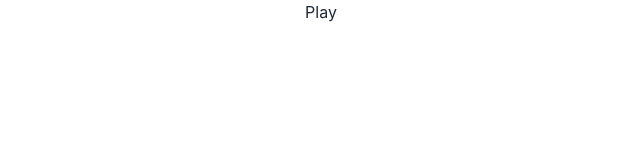
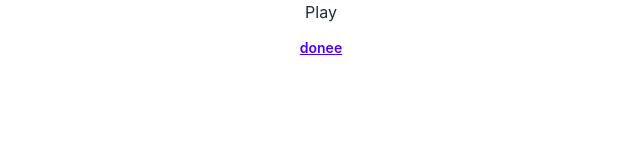
Before and after one commit to 2024-spring-adv-fe/tca-swiftball, a React (Create React App) app: page /play in a window 1280 px wide. Shown: the top 160 px of the page, without its empty margins (319-959 px from the left). Built offline with nearby package versions, Linux system fonts and the light colour scheme.

Commit message:
Initial navigation

```diff
--- a/src/Home.tsx
+++ b/src/Home.tsx
@@ -1,8 +1,18 @@
+import { useNavigate } from 'react-router-dom';
+
+
 export const Home = () => {
+    const nav = useNavigate();
+
     return (
         <>
             <h3>Home</h3>
-            <button className="btn btn-secondary">Play</button>
+            <button
+                className="btn btn-secondary"
+                onClick={() => nav('/setup')}
+            >
+                Play
+            </button>
         </>
     );
 };
--- a/src/Play.tsx
+++ b/src/Play.tsx
@@ -1,7 +1,17 @@
+import { useNavigate } from 'react-router-dom';
+
 export const Play = () => {
+    const nav = useNavigate();
+
     return (
         <>
             <h3>Play</h3>
+            <button
+                className="btn btn-link"
+                onClick={() => nav('/')}
+            >
+                donee
+            </button>
         </>
     );
 };
--- a/src/Setup.tsx
+++ b/src/Setup.tsx
@@ -1,8 +1,17 @@
+import { useNavigate } from 'react-router-dom';
+
 export const Setup = () => {
+    const nav = useNavigate();
+
     return (
         <>
             <h3>Setup</h3>
-            <button className="btn btn-link">Start the game</button>
+            <button
+                className="btn btn-link"
+                onClick={() => nav('/play')}
+            >
+                Start the game
+            </button>
         </>
     );
 };
```
